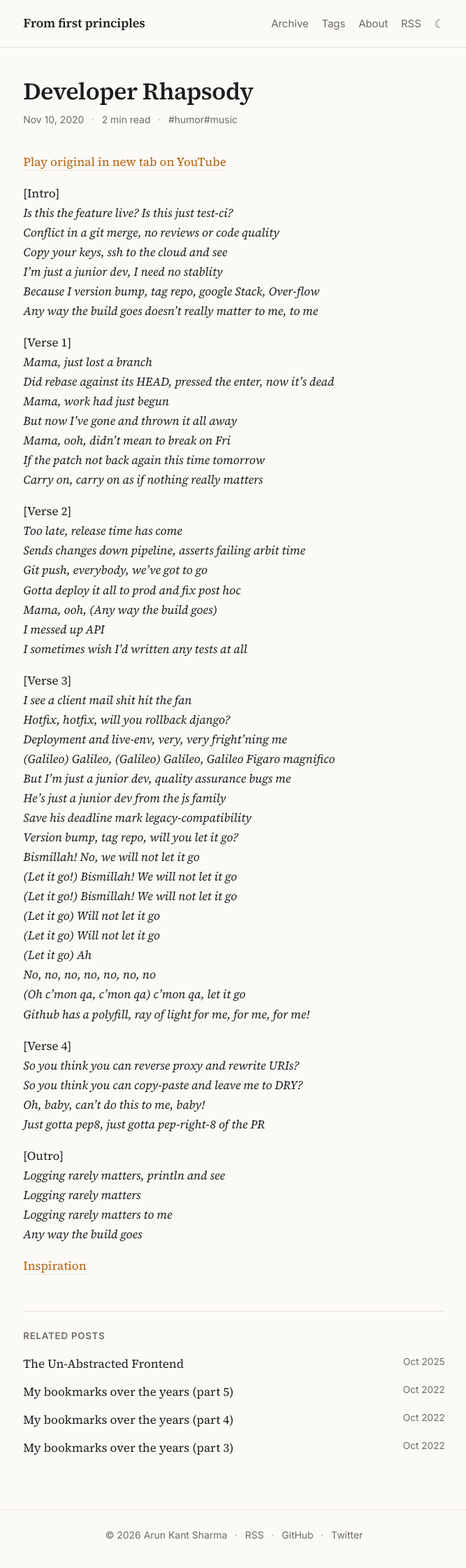
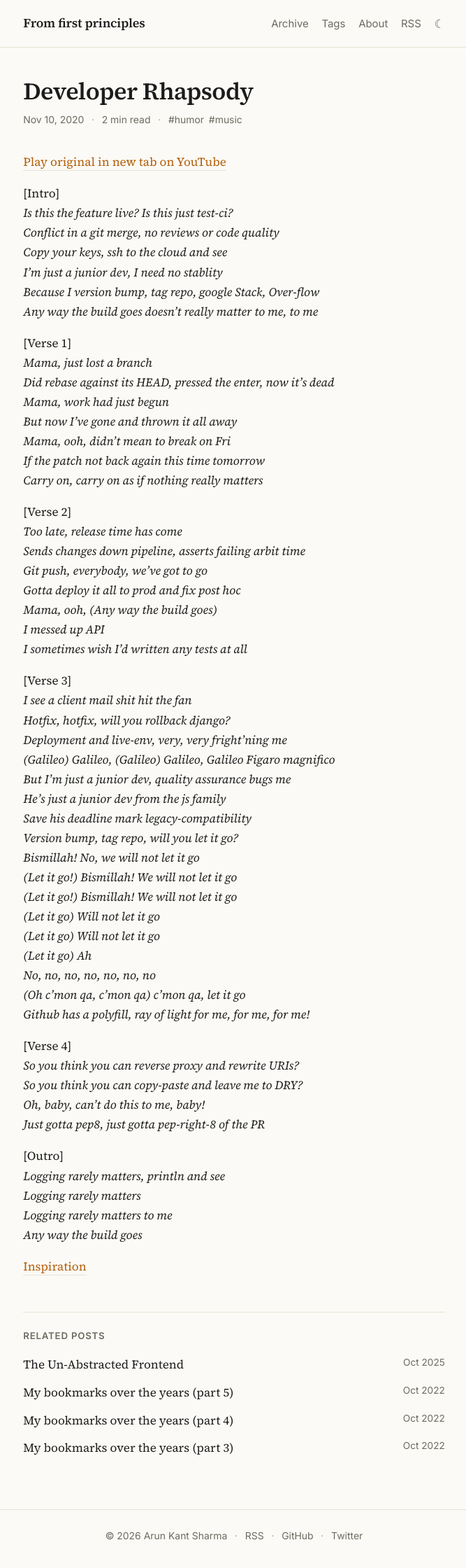
Before and after one commit to arunkant/arunkant.github.io, a Jekyll site: the page built from _posts/2020-11-10-developer-rhapsody.md, in a window 1280 px wide. Shown: the whole page at 70% size, without its empty margins (305-972 px from the left). Built offline with Jekyll 4.4.1, drawn with Linux system fonts in a browser that asks for light colours.

Commit message:
Update permalink format and add styling for post tags

```diff
--- a/_config.yml
+++ b/_config.yml
@@ -19,7 +19,7 @@
 # UA tracker preserved from previous site (optional, leave empty to disable)
 google_analytics: UA-48263499-1
 
-permalink: /posts/:title/
+permalink: /posts/:slug/
 
 markdown: kramdown
 highlighter: rouge
--- a/assets/css/style.scss
+++ b/assets/css/style.scss
@@ -232,6 +232,13 @@
 }
 .post-meta a:hover { color: var(--accent); border-bottom: 0; }
 
+.post-tags {
+  display: inline-flex;
+  flex-wrap: wrap;
+  gap: 0.4rem;
+  vertical-align: middle;
+}
+
 .post-content > :first-child { margin-top: 0; }
 .post-content p { margin: 1rem 0; }
 .post-content blockquote {
```
